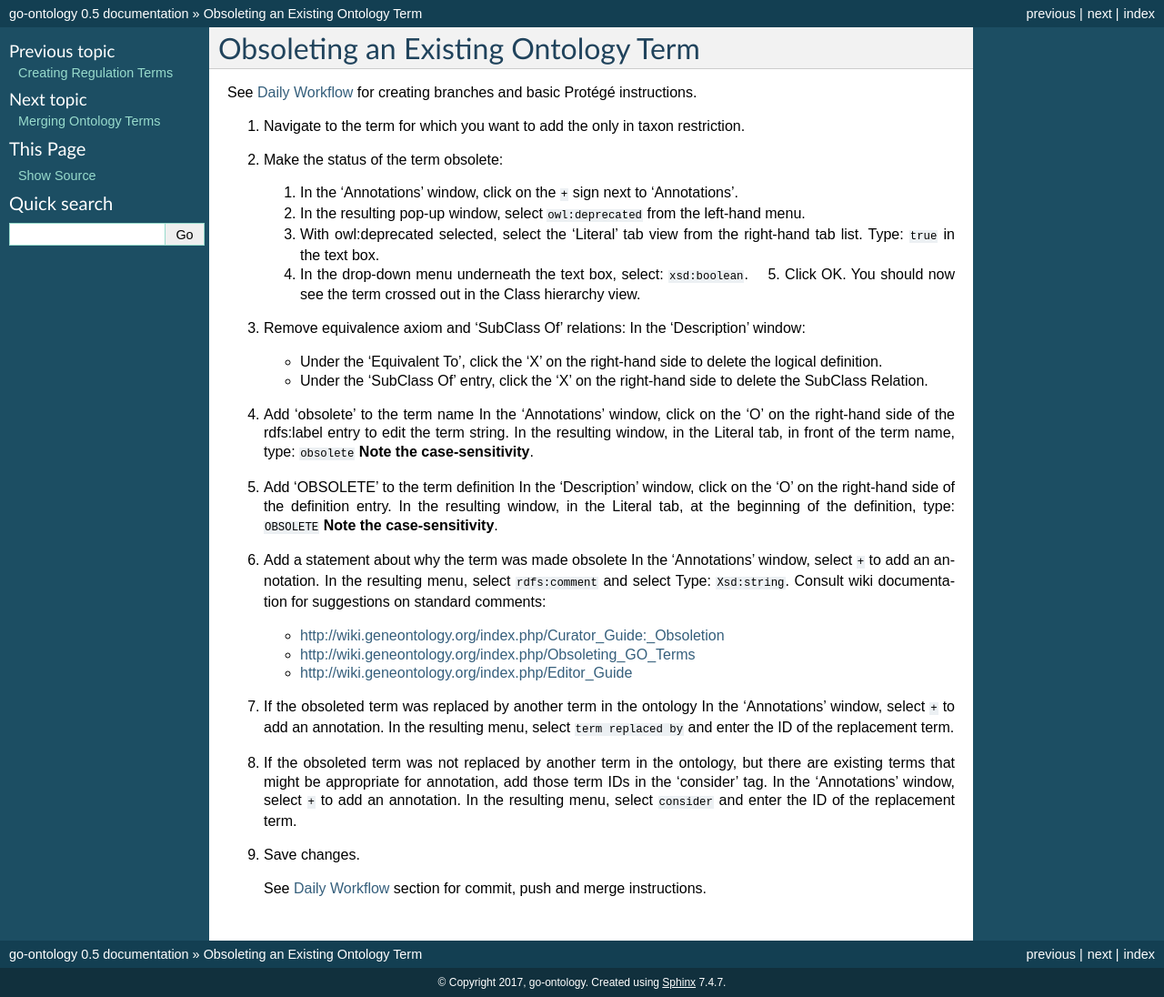
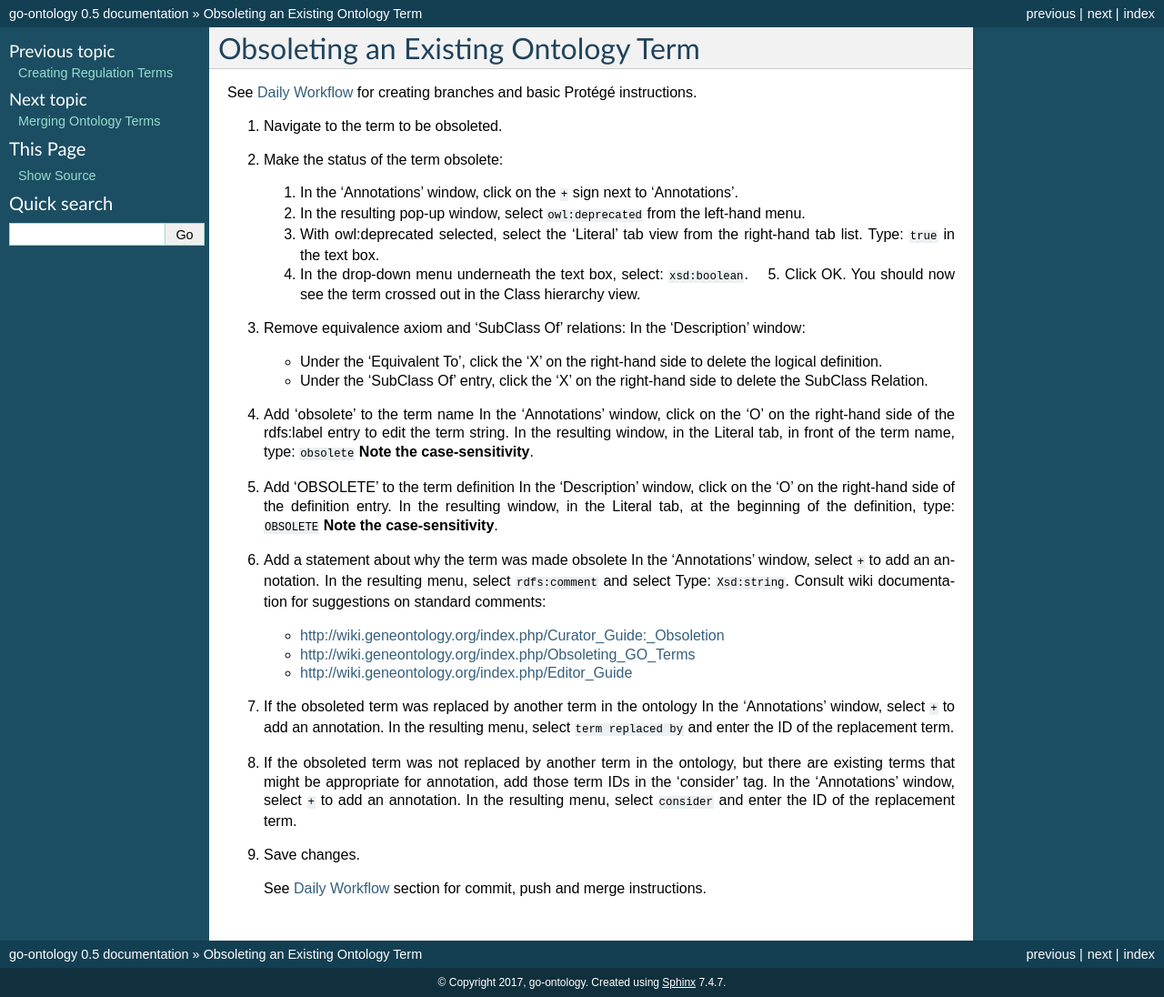
Before and after one commit to geneontology/go-ontology, a Sphinx documentation site: the page built from docs/ObsoleteTerm.md, in a window 1280 px wide. Shown: the whole page at 91% size. Built offline with Sphinx 7.4.7, drawn with Linux system fonts in a browser that asks for light colours.

Commit message:
Update ObsoleteTerm.md

````diff
--- a/docs/ObsoleteTerm.md
+++ b/docs/ObsoleteTerm.md
@@ -2,7 +2,7 @@
 
 See [Daily Workflow](http://go-ontology.readthedocs.io/en/latest/Installgit.html#daily-workflow-updating-with-git-pull) for creating branches and basic Protégé instructions.
 
-1. Navigate to the term for which you want to add the only in taxon restriction.
+1. Navigate to the term to be obsoleted.
 
 2. Make the status of the term obsolete:
    1. In the 'Annotations' window, click on the ```+``` sign next to 'Annotations'.
````
